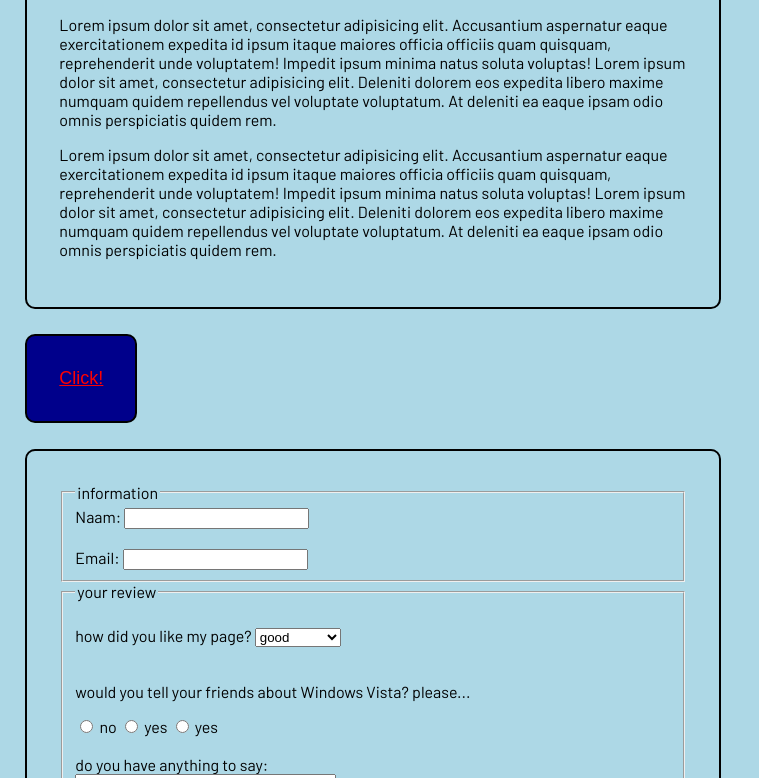
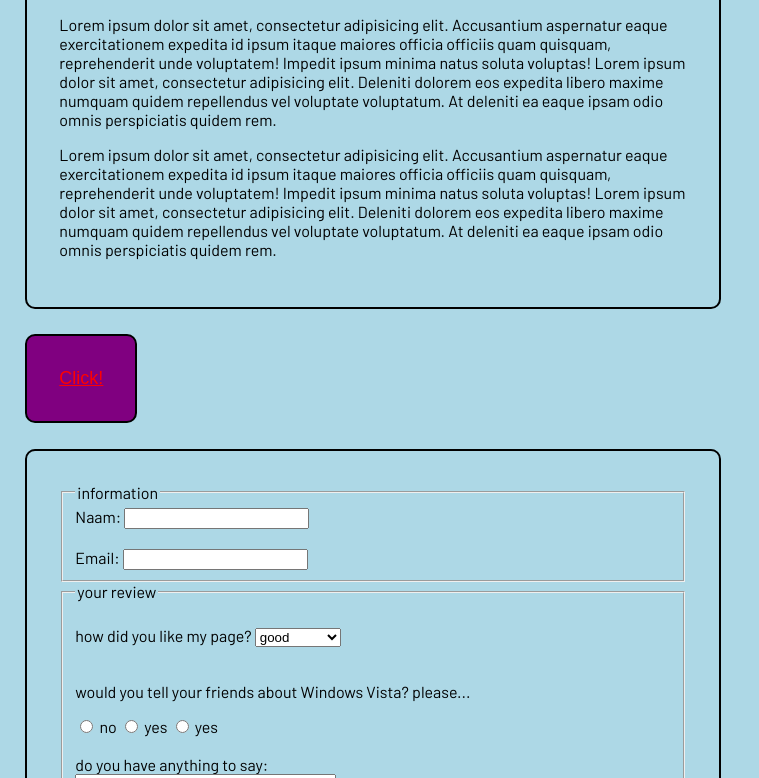
Before and after one commit to wpeckelsen/html-css-project, a plain HTML site: page index.html in a window 1280 px wide. In both pictures the pointer is over the button "Click!". Shown: the part 567-1345 px from the top of the page, without its empty margins (0-759 px from the left). Drawn offline with Linux system fonts and the light colour scheme.

Commit message:
added hover color to .button

```diff
--- a/styles.css
+++ b/styles.css
@@ -13,6 +13,8 @@ div {border-style: solid; border-width: 2px; border-radius: 10px; border-color:
 .button {margin: 1%; font-size: 18px; padding: 2rem; border-style: solid; border-width: 2px;
     border-radius: 10px; border-color: black; background-color: darkblue}
 
+.button:hover {background-color: purple}
+
 .form-1 {border-style: solid; border-width: 2px; border-radius: 10px; border-color: black;
     max-width: 50%; padding: 2rem; margin: 1%}
 
```
